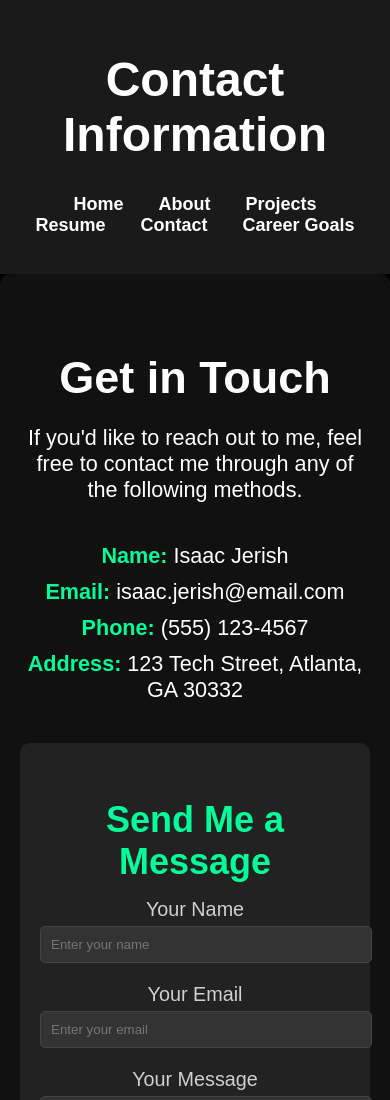
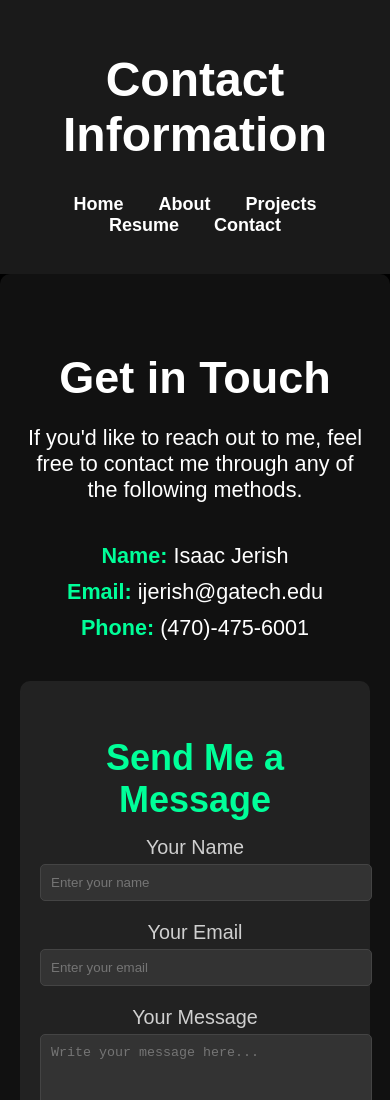
Before and after one commit to isaacjerish/ePortfolioe, a plain HTML site: page docs/contact.html in a window 390 px wide. Shown: the top 1100 px of the page. Drawn offline with Linux system fonts and the light colour scheme.

Commit message:
Updated phone

```diff
--- a/docs/contact.html
+++ b/docs/contact.html
@@ -17,7 +17,6 @@
                 <li><a href="projects.html">Projects</a></li>
                 <li><a href="resume.html">Resume</a></li>
                 <li><a href="contact.html">Contact</a></li>
-                <li><a href="career-goals.html">Career Goals</a></li>
             </ul>
         </nav>
     </header>
@@ -29,9 +28,8 @@
 
             <ul>
                 <li><strong>Name:</strong> Isaac Jerish</li>
-                <li><strong>Email:</strong> isaac.jerish@email.com</li>
-                <li><strong>Phone:</strong> (555) 123-4567</li>
-                <li><strong>Address:</strong> 123 Tech Street, Atlanta, GA 30332</li>
+                <li><strong>Email:</strong> ijerish@gatech.edu</li>
+                <li><strong>Phone:</strong> (470)-475-6001</li>
             </ul>
         </div>
 
```
